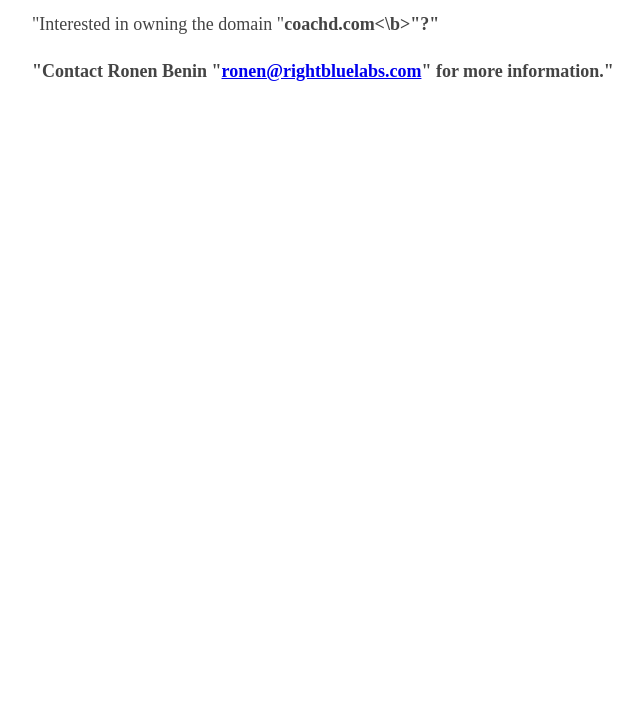
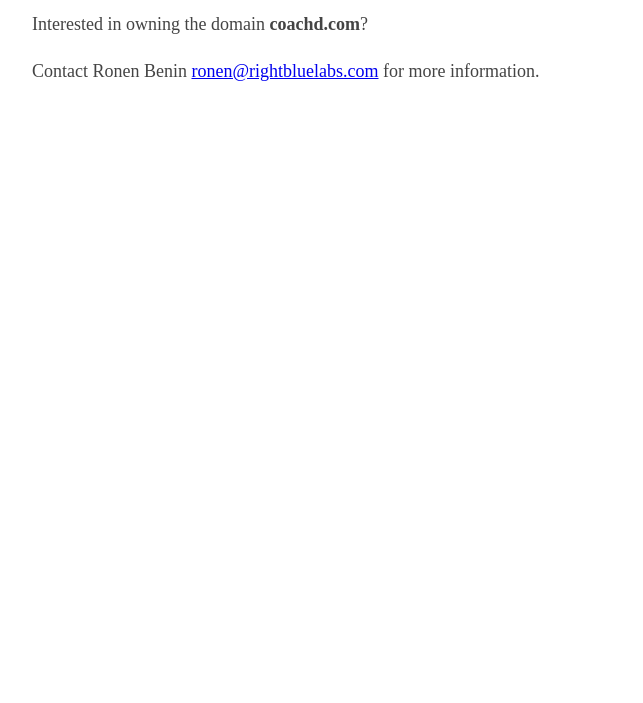
Before and after one commit to ryanwilson/CoachdSite, a plain HTML site: page index.html in a window 1280 px wide. Shown: the part 97-800 px from the top of the page, without its empty margins (283-926 px from the left). Drawn offline with Linux system fonts and the light colour scheme.

Commit message:
Fixed the HTML

```diff
--- a/index.html
+++ b/index.html
@@ -4,6 +4,6 @@ auto;max-width:650px;line-height:1.6;font-size:18px;color:#444;padding:0
 10px}h1,h2,h3{line-height:1.2}</style></head>
 <body>
 <h1>This domain is for sale.</h1>
-<p>"Interested in owning the domain "<b>coachd.com<\b>"?"</p>
-<p>"Contact Ronen Benin "<a href="mailto:ronen@rightbluelabs.com">ronen@rightbluelabs.com</a>" for more information."</p>
+<p>Interested in owning the domain <strong>coachd.com</strong>?</p>
+<p>Contact Ronen Benin <a href="mailto:ronen@rightbluelabs.com">ronen@rightbluelabs.com</a> for more information.</p>
 </body></html>
```
